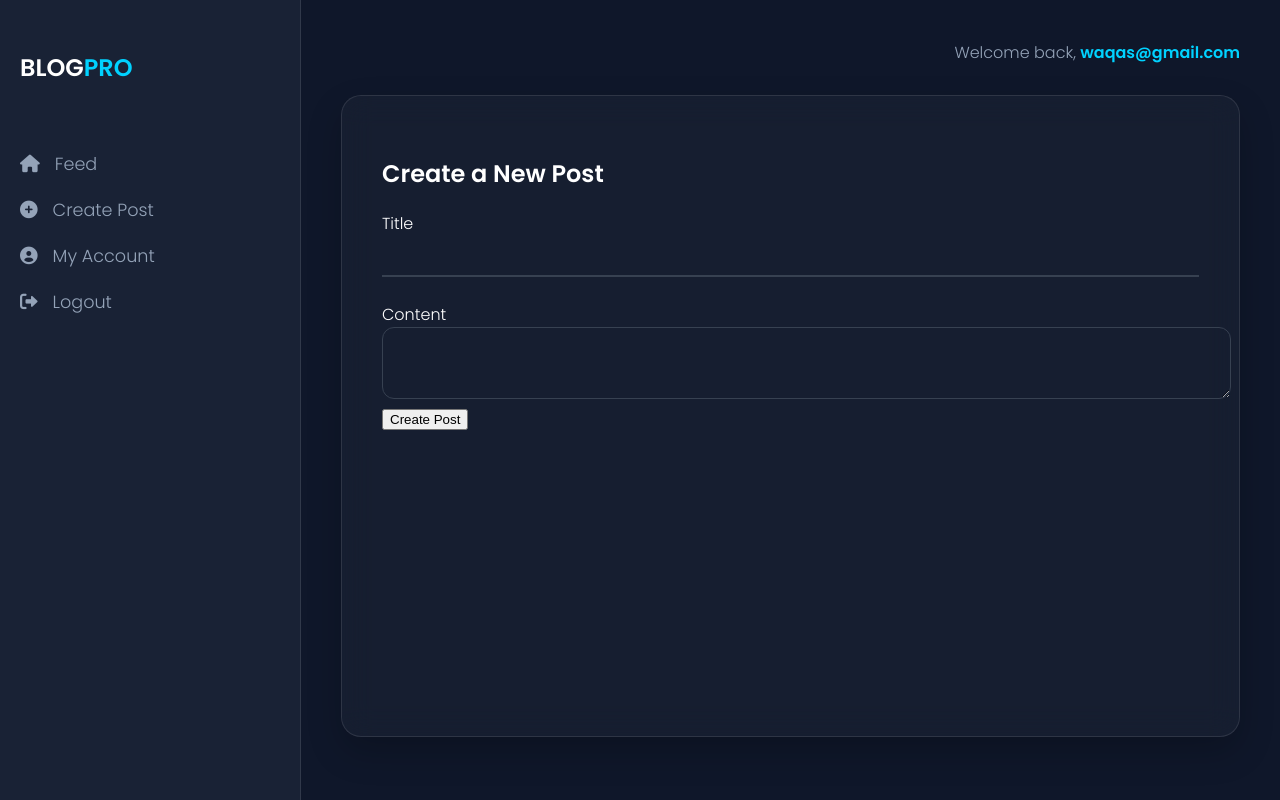
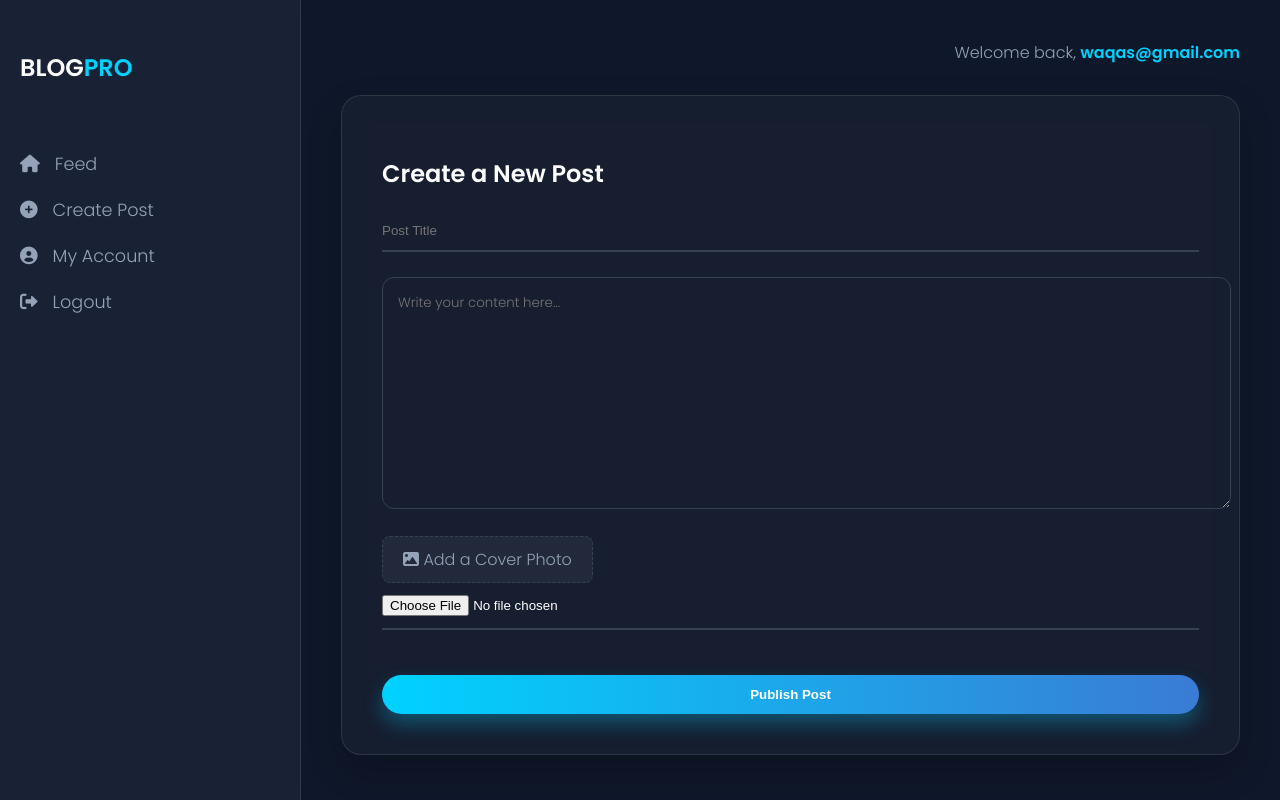
Before and after one commit to hwrehman786/website, a Flask app: page /create_post in a window 1280 px wide. Run offline with Flask 3, Linux system fonts and the light colour scheme; a user stored in the database is signed in; parts of the project's set-up code (start-up, migrations or seed data) failed here and were passed over.

Commit message:
Update create_post.html

```diff
--- a/templates/create_post.html
+++ b/templates/create_post.html
@@ -1,18 +1,19 @@
 {% extends "layout.html" %}
-
-{% block title %}
-    Create a New Post
+{% block content %}
+<div class="form-container">
+    <h2>Create a New Post</h2>
+    <form method="post" enctype="multipart/form-data">
+        <div class="input-group">
+            <input type="text" name="title" placeholder="Post Title" required>
+        </div>
+        <div class="input-group">
+            <textarea name="content" placeholder="Write your content here..." rows="10" required></textarea>
+        </div>
+        <div class="file-upload">
+            <label for="image"><i class="fas fa-image"></i> Add a Cover Photo</label>
+            <input type="file" id="image" name="image" accept="image/*">
+        </div>
+        <button type="submit" class="btn-primary">Publish Post</button>
+    </form>
+</div>
 {% endblock %}
-
-{% block content %}
-    <h2>Create a New Post</h2>
-    <form method="post">
-        <label for="title">Title</label>
-        <input type="text" id="title" name="title" required>
-        <br>
-        <label for="content">Content</label>
-        <textarea id="content" name="content" required></textarea>
-        <br>
-        <button type="submit">Create Post</button>
-    </form>
-{% endblock %}
```
